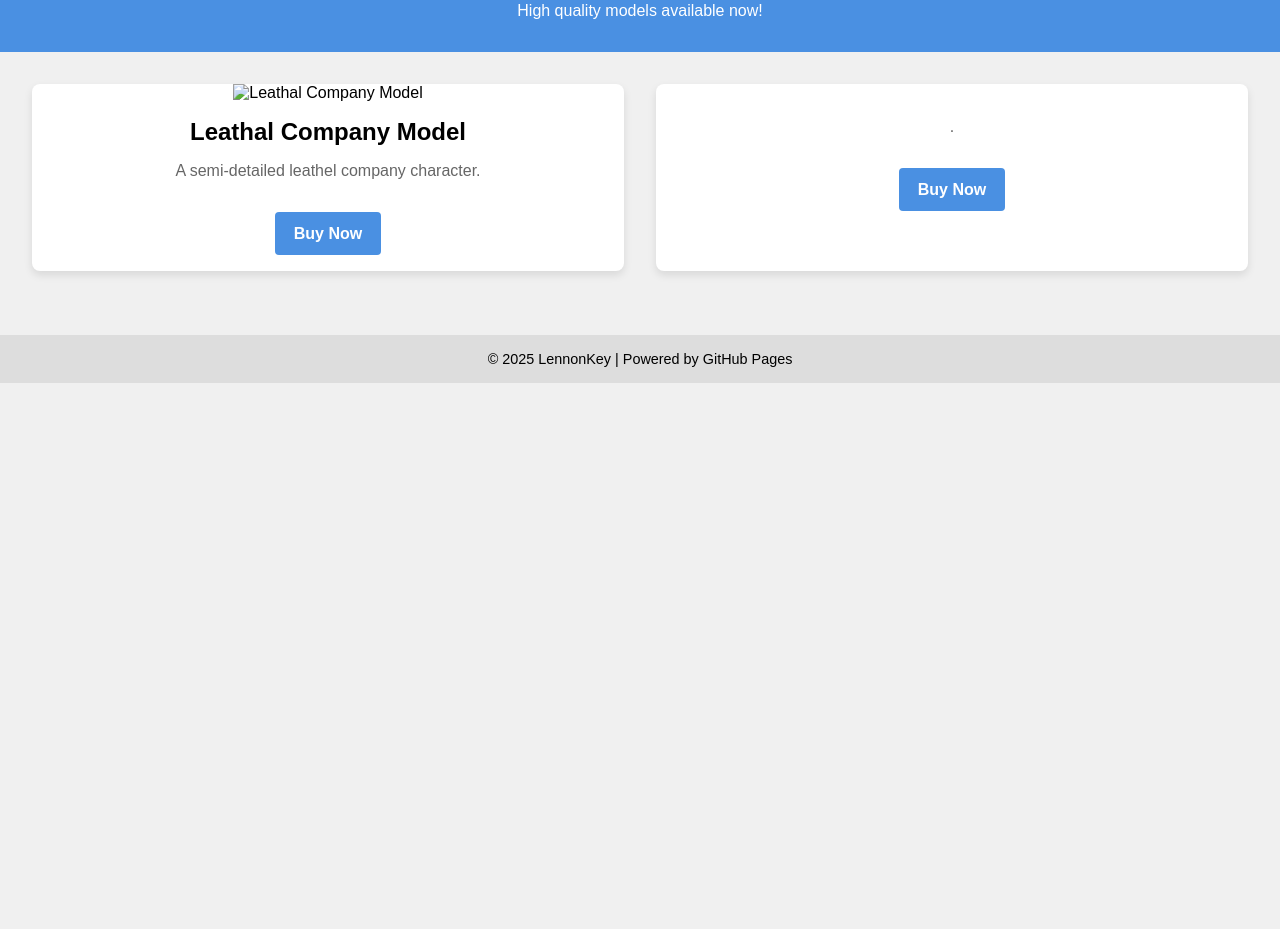
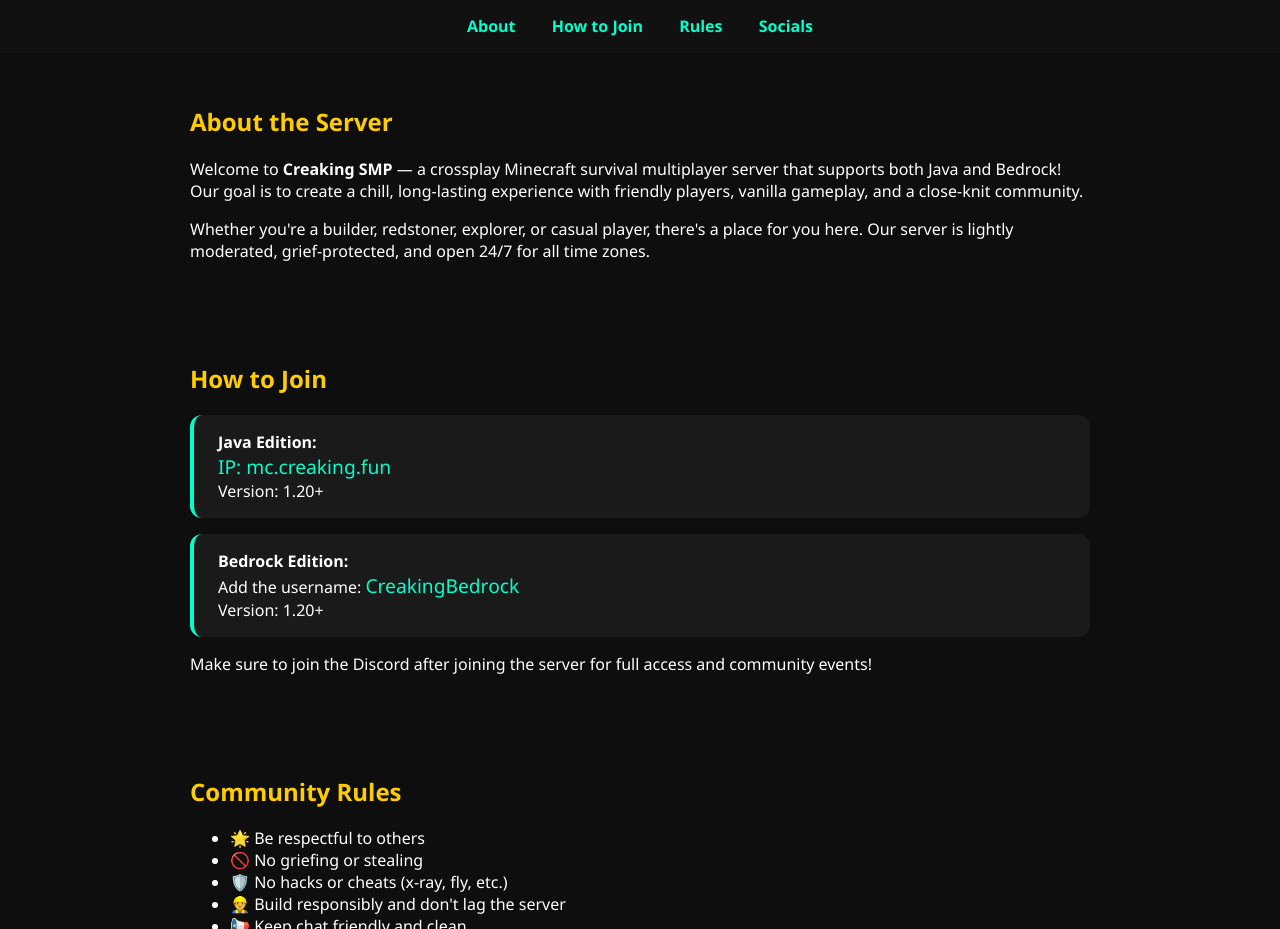
Before and after one commit to Heyimlennon/mypage, a plain HTML site: page index.html in a window 1280 px wide. Shown: the part 94-1023 px from the top of the page. Before the commit the page ends 800 px from the top, so only its background shows below. Drawn offline with Linux system fonts and the light colour scheme.

Commit message:
Update index.html

```diff
--- a/index.html
+++ b/index.html
@@ -1,127 +1,138 @@
 <!DOCTYPE html>
 <html lang="en">
 <head>
-  <meta charset="UTF-8">
-  <meta name="viewport" content="width=device-width, initial-scale=1">
-  <title>Lennon's 3D Models</title>
+  <meta charset="UTF-8" />
+  <meta name="viewport" content="width=device-width, initial-scale=1.0"/>
+  <title>Creaking SMP | Minecraft Server</title>
   <style>
     body {
-      font-family: 'Arial', sans-serif;
-      background: #f0f0f0;
+      font-family: 'Segoe UI', sans-serif;
       margin: 0;
-      padding: 0;
+      background-color: #0e0e0e;
+      color: #fff;
     }
     header {
-      background: #4A90E2;
-      color: white;
+      background-color: #111;
       padding: 1rem;
       text-align: center;
     }
-    .models {
-      display: grid;
-      grid-template-columns: repeat(auto-fit, minmax(300px, 1fr));
-      gap: 2rem;
-      padding: 2rem;
+    header h1 {
+      margin: 0;
+      font-size: 2.5rem;
+      color: #00ffcc;
     }
-    .model {
-      background: white;
-      border-radius: 8px;
-      box-shadow: 0 4px 8px rgba(0,0,0,0.1);
-      overflow: hidden;
-      text-align: center;
-      transition: transform 0.2s;
+    nav {
+      margin-top: 1rem;
     }
-    .model:hover {
-      transform: scale(1.03);
-    }
-    .model img {
-      width: 100%;
-      height: auto;
-    }
-    .model h2 {
-      font-size: 1.5rem;
-      margin: 1rem 0 0.5rem 0;
-    }
-    .model p {
-      padding: 0 1rem;
-      font-size: 1rem;
-      color: #666;
-    }
-    .buy-button {
-      background: #4A90E2;
-      color: white;
-      padding: 0.8rem 1.2rem;
-      margin: 1rem;
-      display: inline-block;
-      border-radius: 4px;
+    nav a {
+      color: #00ffcc;
+      margin: 0 1rem;
       text-decoration: none;
       font-weight: bold;
-      transition: background 0.3s;
     }
-    .buy-button:hover {
-      background: #357ABD;
+    .section {
+      padding: 2rem;
+      max-width: 900px;
+      margin: auto;
+    }
+    .section h2 {
+      color: #ffcc00;
+    }
+    .info-box {
+      background: #1a1a1a;
+      padding: 1rem 1.5rem;
+      border-radius: 12px;
+      margin: 1rem 0;
+      border-left: 4px solid #00ffcc;
+    }
+    .ip {
+      font-size: 1.2rem;
+      color: #00ffcc;
+    }
+    .socials a {
+      display: inline-block;
+      margin: 0.5rem;
+      color: #ffffff;
+      background: #222;
+      padding: 0.5rem 1rem;
+      border-radius: 8px;
+      text-decoration: none;
+    }
+    .socials a:hover {
+      background: #00ffcc;
+      color: #000;
     }
     footer {
       text-align: center;
+      background: #111;
       padding: 1rem;
-      background: #ddd;
-      margin-top: 2rem;
       font-size: 0.9rem;
+      color: #888;
     }
   </style>
 </head>
 <body>
 
-<header>
-  <h1>Lennon's 3D Models</h1>
-  <p>High quality models available now!</p>
-</header>
+  <header>
+    <h1>Creaking SMP</h1>
+    <div>🌿 Friendly • Vanilla • Longterm Survival</div>
+    <nav>
+      <a href="#about">About</a>
+      <a href="#join">How to Join</a>
+      <a href="#rules">Rules</a>
+      <a href="#socials">Socials</a>
+    </nav>
+  </header>
 
-<section class="models" id="models-container">
-  <!-- Models will be added here automatically -->
-</section>
+  <section class="section" id="about">
+    <h2>About the Server</h2>
+    <p>
+      Welcome to <strong>Creaking SMP</strong> — a crossplay Minecraft survival multiplayer server that supports both Java and Bedrock! Our goal is to create a chill, long-lasting experience with friendly players, vanilla gameplay, and a close-knit community.
+    </p>
+    <p>
+      Whether you're a builder, redstoner, explorer, or casual player, there's a place for you here. Our server is lightly moderated, grief-protected, and open 24/7 for all time zones.
+    </p>
+  </section>
 
-<footer>
-  © 2025 LennonKey | Powered by GitHub Pages
-</footer>
+  <section class="section" id="join">
+    <h2>How to Join</h2>
+    <div class="info-box">
+      <strong>Java Edition:</strong><br />
+      <span class="ip">IP: mc.creaking.fun</span><br />
+      Version: 1.20+
+    </div>
+    <div class="info-box">
+      <strong>Bedrock Edition:</strong><br />
+      Add the username: <span class="ip">CreakingBedrock</span><br />
+      Version: 1.20+
+    </div>
+    <p>Make sure to join the Discord after joining the server for full access and community events!</p>
+  </section>
 
-<script>
-  // Your models list here:
-  const models = [
-    {
-      name: "Leathal Company Model",
-      description: "A semi-detailed leathel company character.",
-      link: "https://lennonkey.gumroad.com/l/rhxbzz"
-    },
-    {
-      name: "",
-      description: ".",
-      link: ""
-    },
-    // Add more models easily like this:
-    /*
-    {
-      name: "Model Name",
-      description: "Short description",
-      link: "your-gumroad-link"
-    }
-    */
-  ];
+  <section class="section" id="rules">
+    <h2>Community Rules</h2>
+    <ul>
+      <li>🌟 Be respectful to others</li>
+      <li>🚫 No griefing or stealing</li>
+      <li>🛡️ No hacks or cheats (x-ray, fly, etc.)</li>
+      <li>👷 Build responsibly and don't lag the server</li>
+      <li>📢 Keep chat friendly and clean</li>
+    </ul>
+    <p>Failure to follow rules may result in a warning or ban.</p>
+  </section>
 
-  const container = document.getElementById('models-container');
+  <section class="section" id="socials">
+    <h2>Connect with Us</h2>
+    <div class="socials">
+      <a href="https://discord.gg/CreakingSMP" target="_blank">💬 Discord</a>
+      <a href="https://youtube.com/@Creaking-SMP" target="_blank">▶️ YouTube</a>
+      <a href="https://tiktok.com/@mc.creaking.fun" target="_blank">🎵 TikTok</a>
+    </div>
+  </section>
 
-  models.forEach(model => {
-    const div = document.createElement('div');
-    div.className = 'model';
-    div.innerHTML = `
-      <img src="${model.image}" alt="${model.name}">
-      <h2>${model.name}</h2>
-      <p>${model.description}</p>
-      <a class="buy-button" href="${model.link}" target="_blank">Buy Now</a>
-    `;
-    container.appendChild(div);
-  });
-</script>
+  <footer>
+    &copy; 2025 Creaking SMP • Made with ❤️ for Minecraft fans
+  </footer>
 
 </body>
 </html>
```
